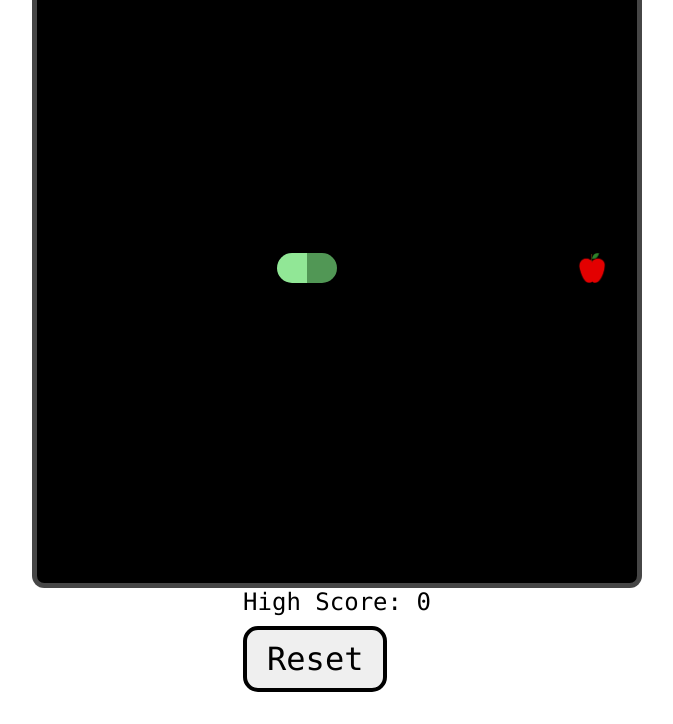
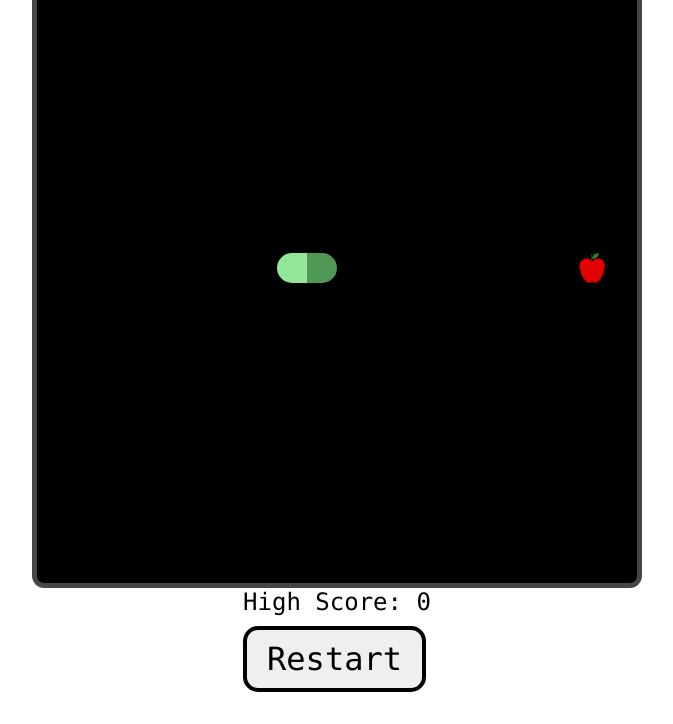
Before and after one commit to taherahchoudhury/snake-game, a plain HTML site: page index.html in a window 1280 px wide. Shown: the part 76-800 px from the top of the page, without its empty margins (247-920 px from the left). Drawn offline with Linux system fonts and the light colour scheme.

Commit message:
Implemented Restart button

```diff
--- a/index.html
+++ b/index.html
@@ -13,7 +13,7 @@
             <div id="board" class="board"></div>
             <div id="scorePanel">
                 <div id="highscoreBoard" class="highscore">High Score: 0</div>
-                <button id="resetBtn">Reset</button>
+                <button id="restartBtn">Restart</button>
             </div>
         </div>
         <script src="main.js"></script>
--- a/main.js
+++ b/main.js
@@ -285,3 +285,5 @@ function startGame() {
 }
 
 startGame();
+
+document.getElementById("restartBtn").addEventListener("click", restartGame);
--- a/style.css
+++ b/style.css
@@ -29,7 +29,7 @@
     gap: 10px; /* Space between elements */
 }
 
-#resetBtn {
+#restartBtn {
     font-size: 2rem;
     font-family: "Lucida Console", "Courier New", monospace;
     border: 4px solid;
```
